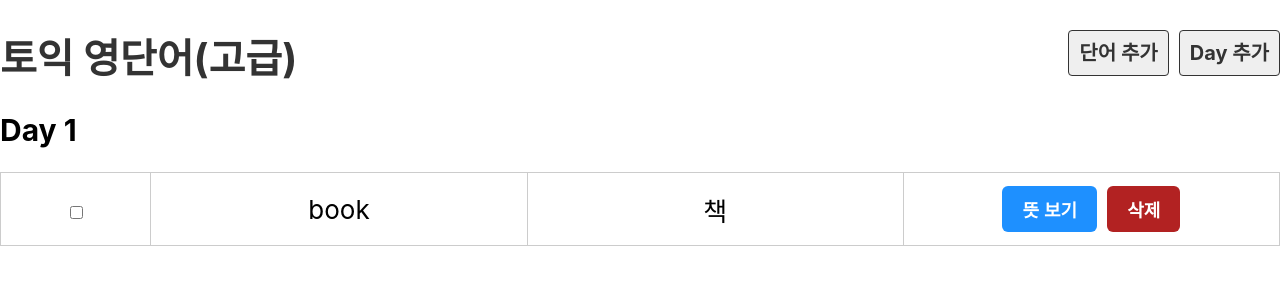
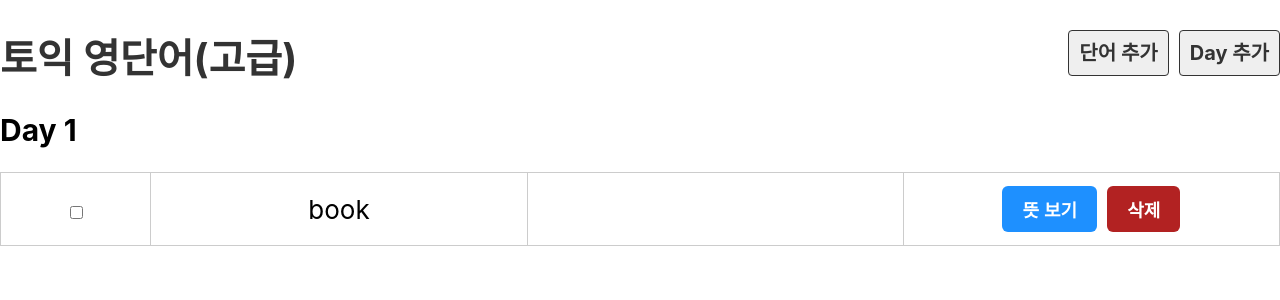
Before and after one commit to bkdragon0228/voca-react, a React (Create React App) app in the folder voca/: page /day/1 in a window 1280 px wide. Shown: the top 300 px of the page. Built offline with nearby package versions, Linux system fonts and the light colour scheme.

Commit message:
기능 : 단어 뜻 보기 버튼 구현
state를 이용해 단어의 뜻을 보고 숨기고하는 버튼의 기능을 구현했다.

```diff
--- a/voca/src/component/Word.js
+++ b/voca/src/component/Word.js
@@ -1,13 +1,23 @@
+import { useState } from 'react';
+
 const Word = ({ word }) => {
+    const [isShow, setIsShow] = useState(false);
+
+    const handleClick = () => {
+        // setIsShow((prev) => (prev ? false : true));
+        setIsShow((prev) => !prev);
+    };
     return (
         <tr>
             <td>
                 <input type="checkbox"></input>
             </td>
             <td>{word.eng}</td>
-            <td>{word.kor}</td>
+            <td>{isShow && word.kor}</td>
             <td>
-                <button>뜻 보기</button>
+                <button onClick={handleClick}>
+                    뜻 {isShow ? '숨기기' : '보기'}
+                </button>
                 <button class="btn_del">삭제</button>
             </td>
         </tr>
```
